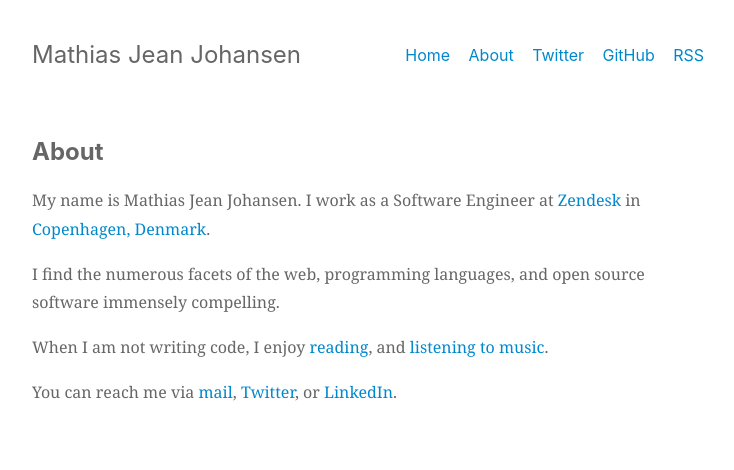
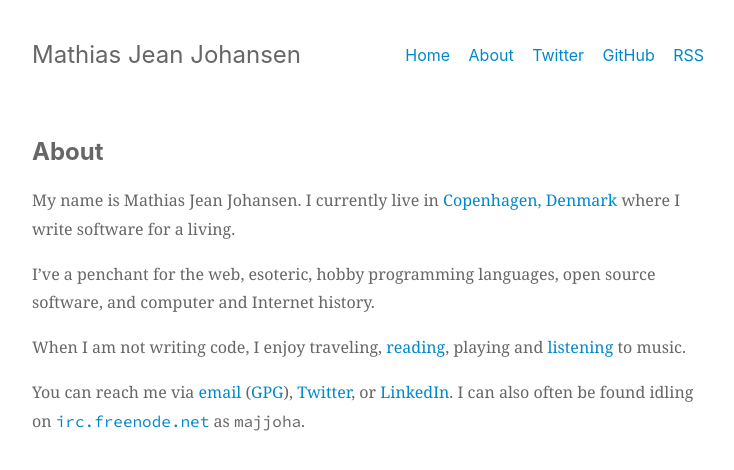
Before and after one commit to majjoha/majjoha.github.io, a Jekyll site: the page built from about/index.md, in a window 1280 px wide. Shown: the top 470 px of the page, without its empty margins (272-1006 px from the left). Built offline with Jekyll 4.4.1, drawn with Linux system fonts in a browser that asks for light colours.

Commit message:
Update "About" page.

```diff
--- a/about/index.md
+++ b/about/index.md
@@ -3,18 +3,18 @@ layout: post
 title: "About"
 ---
 
-My name is Mathias Jean Johansen. I work as a Software Engineer at
-[Zendesk](https://zendesk.com) in [Copenhagen,
-Denmark](https://goo.gl/maps/KnZnt).
+My name is Mathias Jean Johansen. I currently live in [Copenhagen,
+Denmark](https://goo.gl/maps/KnZnt) where I write software for a living.
 
-I find the numerous facets of the web, programming languages, and open source
-software immensely compelling.
+I've a penchant for the web, esoteric, hobby programming languages, open source
+software, and computer and Internet history.
 
-When I am not writing code, I enjoy <a
-href="https://www.goodreads.com/user/show/22173445-mathias"
-rel="me">reading</a>, and <a href="http://www.last.fm/user/bouleau"
-rel="me">listening to music</a>.
+When I am not writing code, I enjoy traveling,
+[reading](https://www.goodreads.com/user/show/22173445-mathias), playing and
+[listening](http://www.last.fm/user/bouleau) to music.
 
-You can reach me via [mail](mailto:mathias@mjj.io), <a
-href="https://twitter.com/majjoha" rel="me">Twitter</a>, or <a
-href="http://linkedin.com/in/majjoha" rel="me">LinkedIn</a>.
+You can reach me via [email](mailto:mathias@mjj.io)
+([GPG](https://keybase.io/majjoha/key.asc)),
+[Twitter](https://twitter.com/majjoha), or
+[LinkedIn](http://linkedin.com/in/majjoha). I can also often be found idling on
+[`irc.freenode.net`](irc://irc.freenode.net/majjoha,isnick) as `majjoha`.
```
